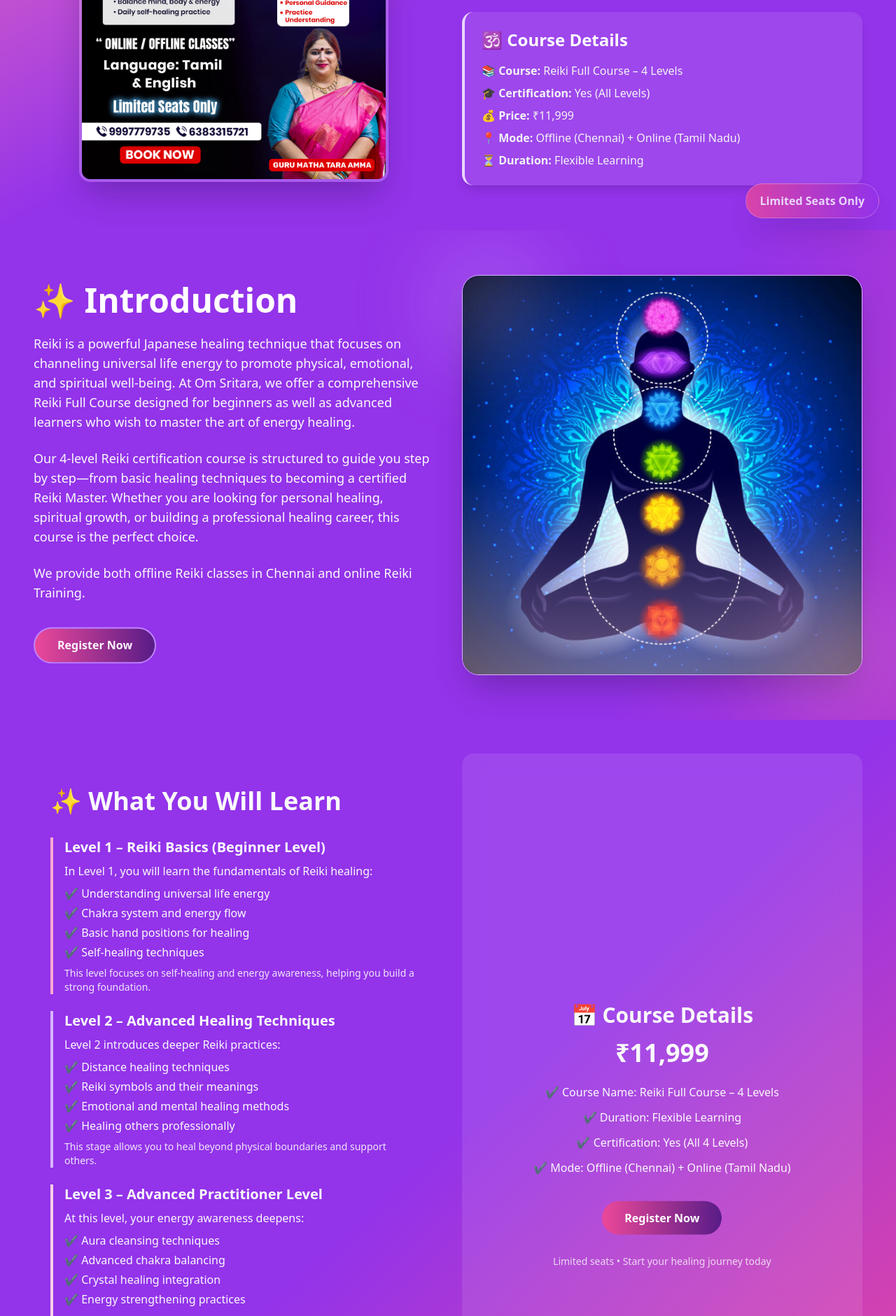
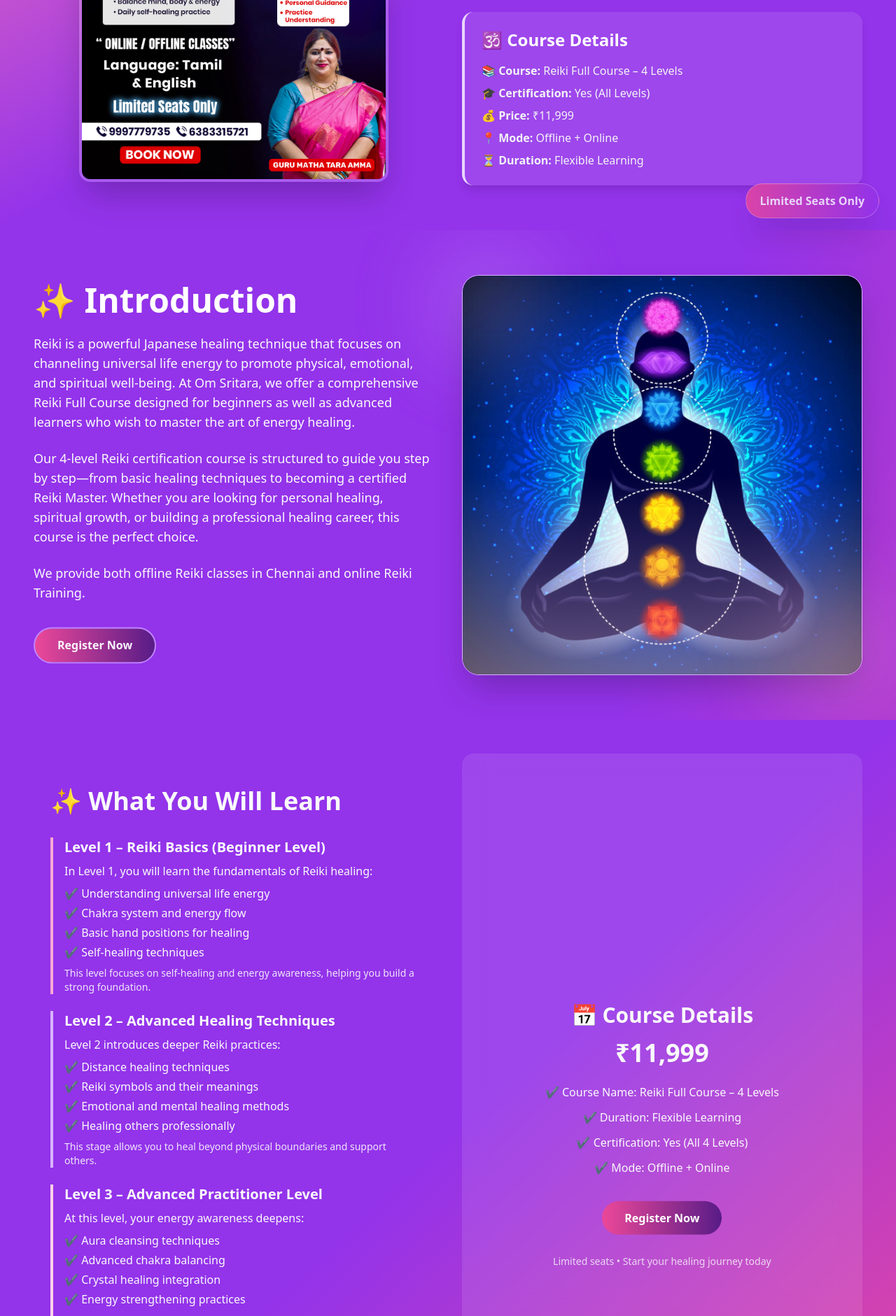
Before and after one commit to dfgfsds/Omsritara_Reiki_Calss, a plain HTML site: page index.html in a window 1280 px wide. Shown: the part 448-2329 px from the top of the page at 70% size. Drawn offline with nearby package versions, Linux system fonts and the light colour scheme.

Commit message:
content correction

```diff
--- a/index.html
+++ b/index.html
@@ -124,7 +124,7 @@
             <li><strong>📚 Course:</strong> Reiki Full Course – 4 Levels</li>
             <li><strong>🎓 Certification:</strong> Yes (All Levels)</li>
             <li><strong>💰 Price:</strong> ₹11,999</li>
-            <li><strong>📍 Mode:</strong> Offline (Chennai) + Online (Tamil Nadu)</li>
+            <li><strong>📍 Mode:</strong> Offline + Online</li>
             <li><strong>⏳ Duration:</strong> Flexible Learning</li>
           </ul>
         </div>
@@ -284,7 +284,7 @@
             <li>✔ Course Name: Reiki Full Course – 4 Levels</li>
             <li>✔ Duration: Flexible Learning</li>
             <li>✔ Certification: Yes (All 4 Levels)</li>
-            <li>✔ Mode: Offline (Chennai) + Online (Tamil Nadu)</li>
+            <li>✔ Mode: Offline + Online </li>
           </ul>
 
           <a href="form.html">
```
